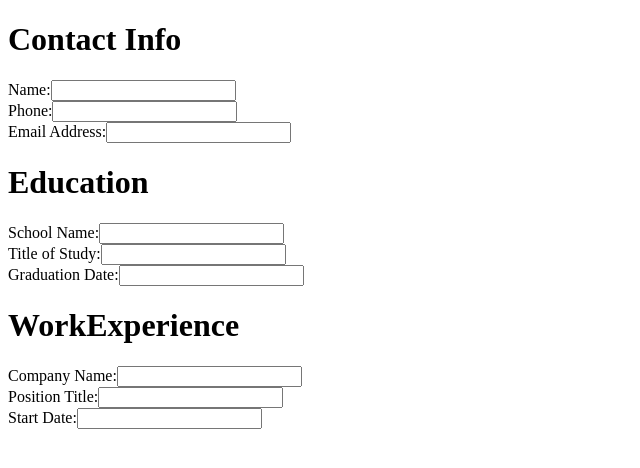
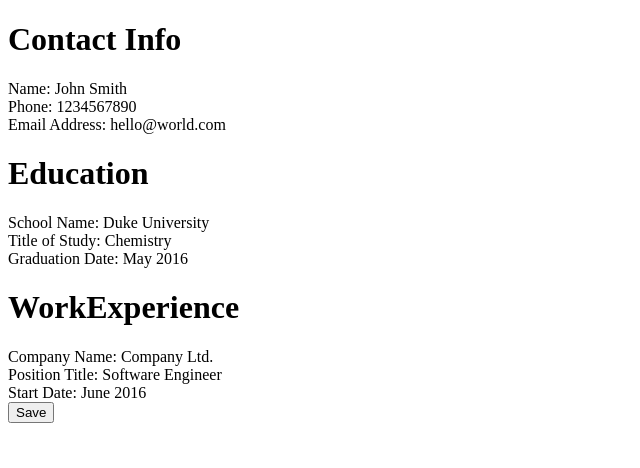
Before and after one commit to jikki-odin/cv-application, a React (Vite) app: page / in a window 1280 px wide. Shown: the top 468 px of the page, without its empty margins (0-640 px from the left). Built offline with nearby package versions, Linux system fonts and the light colour scheme.

Commit message:
feat: add basic editing toggle state

```diff
--- a/src/components/CVApplication.jsx
+++ b/src/components/CVApplication.jsx
@@ -1,20 +1,26 @@
+// import { useState } from "react";
+
 import ContactInfo from "./sections/ContactInfo";
 import Education from "./sections/Education";
 import WorkExperience from "./sections/WorkExperience";
 import Section from "./Section";
 
 export default function CVApplication() {
+  const editing = false;
+  // const [editing, setEditing] = useState(true);
+
   return (
     <>
       <Section title="Contact Info">
-        <ContactInfo />
+        <ContactInfo editing={editing} />
       </Section>
       <Section title="Education">
-        <Education />
+        <Education editing={editing} />
       </Section>
       <Section title="WorkExperience">
-        <WorkExperience />
+        <WorkExperience editing={editing} />
       </Section>
+      <button type="submit">Save</button>
     </>
   );
 }
--- a/src/components/sections/ContactInfo.jsx
+++ b/src/components/sections/ContactInfo.jsx
@@ -1,17 +1,21 @@
-export default function ContactInfo() {
+export default function ContactInfo({ editing }) {
+  const name = "John Smith";
+  const phoneNumber = "1234567890";
+  const emailAddress = "hello@world.com";
+
   return (
     <form>
       <div>
-        <label for="name">Name:</label>
-        <input name="name"></input>
+        <label for="name">Name: </label>
+        {editing ? <input name="name"></input> : name}
       </div>
       <div>
-        <label for="phone">Phone:</label>
-        <input name="phone"></input>
+        <label for="phone">Phone: </label>
+        {editing ? <input name="phone"></input> : phoneNumber}
       </div>
       <div>
-        <label for="email">Email Address:</label>
-        <input type="email" name="email"></input>
+        <label for="email">Email Address: </label>
+        {editing ? <input type="email" name="email"></input> : emailAddress}
       </div>
     </form>
   );
--- a/src/components/sections/Education.jsx
+++ b/src/components/sections/Education.jsx
@@ -1,17 +1,21 @@
-export default function Education() {
+export default function Education({ editing }) {
+  const schoolName = "Duke University";
+  const titleOfStudy = "Chemistry";
+  const graduationDate = "May 2016";
+
   return (
     <form>
       <div>
-        <label for="schoolName">School Name:</label>
-        <input name="schoolName"></input>
+        <label for="schoolName">School Name: </label>
+        {editing ? <input name="schoolName"></input> : schoolName}
       </div>
       <div>
-        <label for="titleOfStudy">Title of Study:</label>
-        <input name="titleOfStudy"></input>
+        <label for="titleOfStudy">Title of Study: </label>
+        {editing ? <input name="titleOfStudy"></input> : titleOfStudy}
       </div>
       <div>
-        <label for="graduationDate">Graduation Date:</label>
-        <input name="graduationDate"></input>
+        <label for="graduationDate">Graduation Date: </label>
+        {editing ? <input name="graduationDate"></input> : graduationDate}
       </div>
     </form>
   );
--- a/src/components/sections/WorkExperience.jsx
+++ b/src/components/sections/WorkExperience.jsx
@@ -1,17 +1,21 @@
-export default function WorkExperience() {
+export default function WorkExperience({ editing }) {
+  const companyName = "Company Ltd.";
+  const positionTitle = "Software Engineer";
+  const startDate = "June 2016";
+
   return (
     <form>
       <div>
-        <label for="companyName">Company Name:</label>
-        <input name="companyName"></input>
+        <label for="companyName">Company Name: </label>
+        {editing ? <input name="companyName"></input> : companyName}
       </div>
       <div>
-        <label for="positionTitle">Position Title:</label>
-        <input name="positionTitle"></input>
+        <label for="positionTitle">Position Title: </label>
+        {editing ? <input name="positionTitle"></input> : positionTitle}
       </div>
       <div>
-        <label for="startDate">Start Date:</label>
-        <input name="startDate"></input>
+        <label for="startDate">Start Date: </label>
+        {editing ? <input name="startDate"></input> : startDate}
       </div>
     </form>
   );
```
